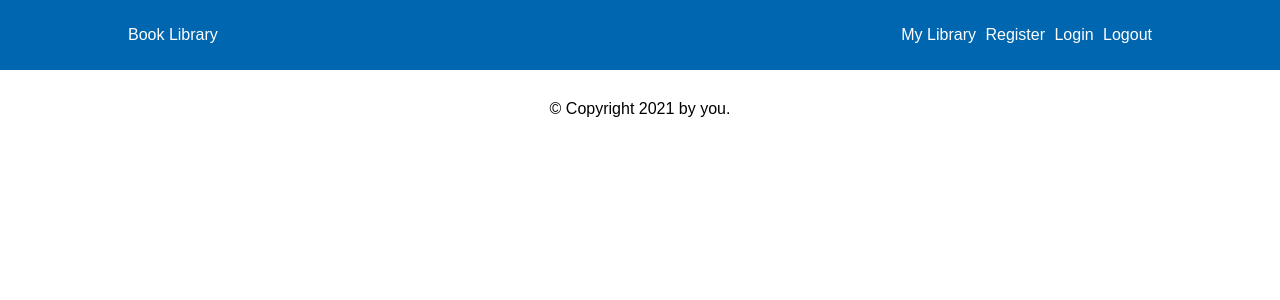
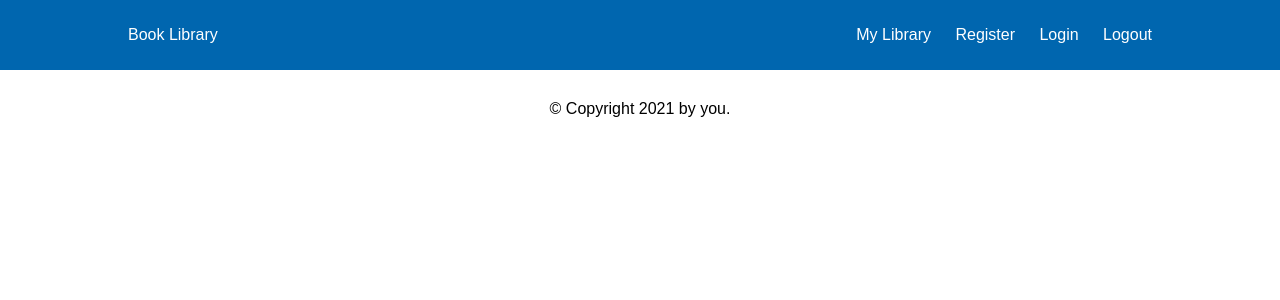
Before and after one commit to hammer-code/hc-106-booklib, a Flask app: template booklib/templates/base.html in a window 1280 px wide. Shown: the top 300 px of the page. Run offline with Flask 2, Linux system fonts and the light colour scheme; the template is opened without the code that fills it, so the values that code supplies are empty.

Commit message:
create link for base templates

```diff
--- a/booklib/static/app.css
+++ b/booklib/static/app.css
@@ -21,10 +21,20 @@ body {
   margin: 0 auto;
 }
 
+.logo a {
+  text-decoration: none;
+  color: #ffffff;
+}
+
 .nav ul li {
   display: inline-block;
-  margin-left: 5px;
+  margin-left: 20px;
   padding: 10px 0;
+}
+
+.nav ul li a {
+  color: #ffff;
+  text-decoration: none;
 }
 
 .content {
--- a/booklib/templates/base.html
+++ b/booklib/templates/base.html
@@ -12,13 +12,21 @@
   <body>
     <div class="header">
       <header class="header-nav">
-        <div>Book Library</div>
+        <div class="logo"><a href="{{ url_for('index') }}">Book Library</a></div>
         <nav class="nav">
           <ul>
-            <li>My Library</li>
-            <li>Register</li>
-            <li>Login</li>
-            <li>Logout</li>
+            <li>
+              <a href="">My Library</a>
+            </li>
+            <li>
+              <a href="">Register</a>
+            </li>
+            <li>
+              <a href="">Login</a>
+            </li>
+            <li>
+              <a href="">Logout</a>
+            </li>
           </ul>
         </nav>
       </header>
```
